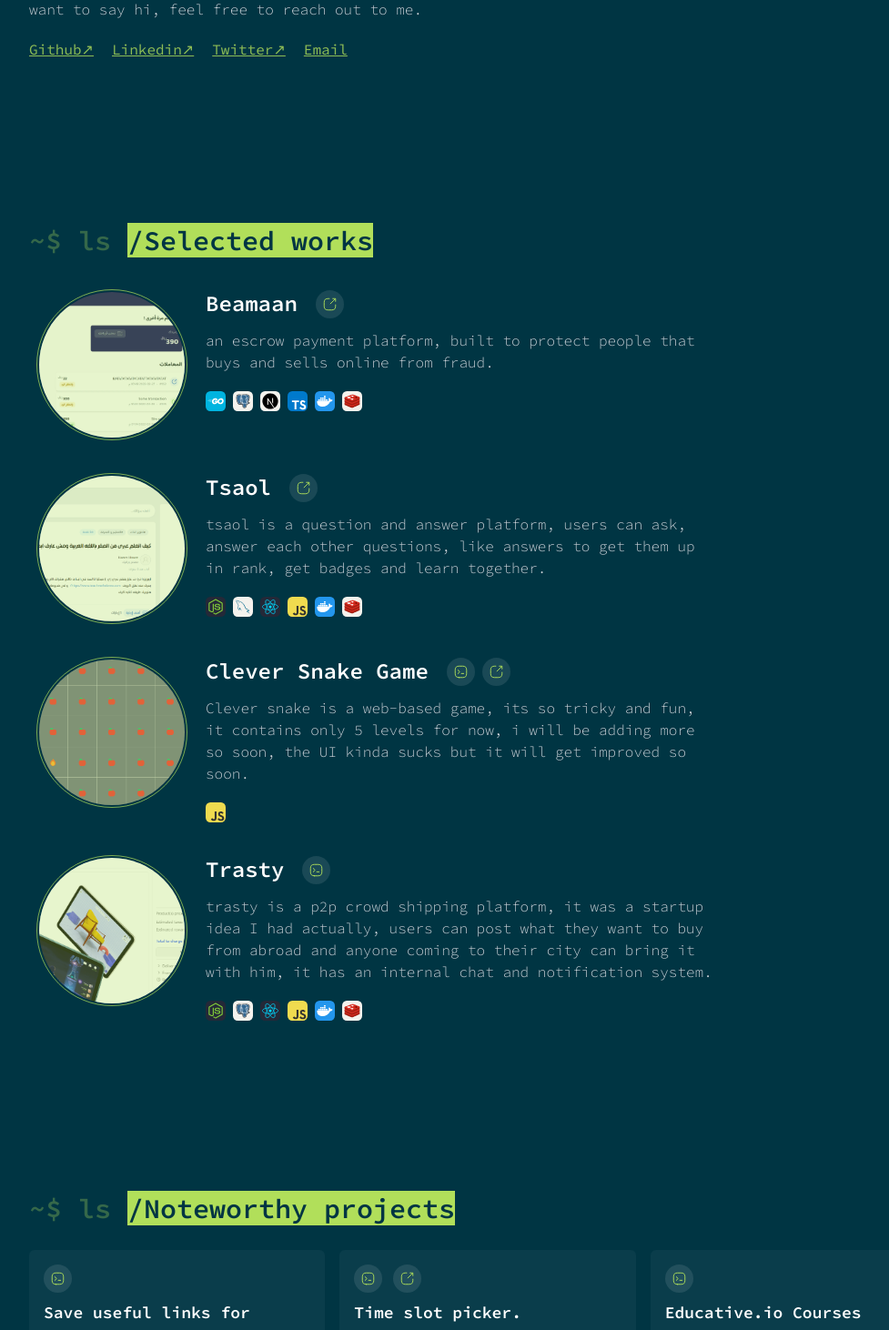
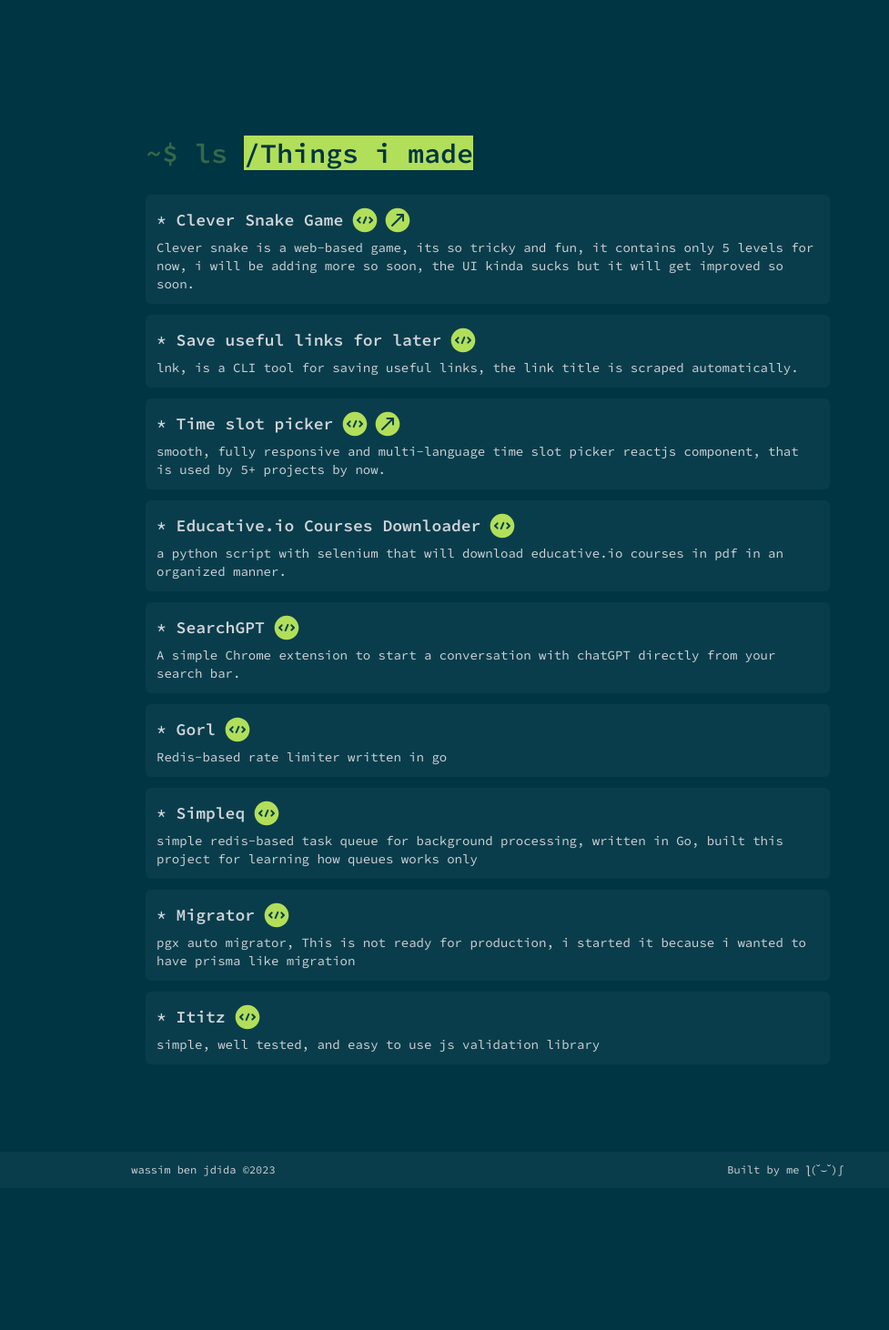
Before and after one commit to wassimbj/wassimbj.github.io, a Next.js app: page / in a window 1280 px wide. Shown: the part 480-1942 px from the top of the page at 91% size, without its empty margins (104-1081 px from the left). After the commit the page ends 1786 px from the top, so only its background shows below. Built offline with nearby package versions, Linux system fonts and the light colour scheme.

Commit message:
update works

```diff
--- /dev/null
+++ b/components/CodeIcon.tsx
@@ -0,0 +1,18 @@
+import React from "react";
+
+export default function CodeIcon() {
+  return (
+    <svg
+      xmlns="http://www.w3.org/2000/svg"
+      width="32"
+      height="32"
+      viewBox="0 0 24 24"
+      fill="none"
+    >
+      <path
+        d="M12 2C6.48 2 2 6.48 2 12s4.48 10 10 10 10-4.48 10-10S17.52 2 12 2ZM8.53 13.47c.29.29.29.77 0 1.06-.15.15-.34.22-.53.22s-.38-.07-.53-.22l-2-2a.754.754 0 0 1 0-1.06l2-2c.29-.29.77-.29 1.06 0 .29.29.29.77 0 1.06L7.06 12l1.47 1.47Zm5.16-3.51-2 4.67a.752.752 0 0 1-.98.39.745.745 0 0 1-.39-.99l2-4.67c.16-.38.6-.56.98-.39.38.17.55.61.39.99Zm4.84 2.57-2 2c-.15.15-.34.22-.53.22s-.38-.07-.53-.22a.754.754 0 0 1 0-1.06L16.94 12l-1.47-1.47a.754.754 0 0 1 0-1.06c.29-.29.77-.29 1.06 0l2 2c.29.29.29.77 0 1.06Z"
+        className="fill-lightGreen"
+      ></path>
+    </svg>
+  );
+}
--- /dev/null
+++ b/components/LinkIcon.tsx
@@ -0,0 +1,18 @@
+import React from "react";
+
+export default function LinkIcon() {
+  return (
+    <svg
+      xmlns="http://www.w3.org/2000/svg"
+      width="32"
+      height="32"
+      viewBox="0 0 24 24"
+      fill="none"
+    >
+      <path
+        className="fill-lightGreen"
+        d="M12 2C6.48 2 2 6.48 2 12s4.48 10 10 10 10-4.48 10-10S17.52 2 12 2zm5.25 10.33c0 .41-.34.75-.75.75s-.75-.34-.75-.75V9.31l-7.72 7.72c-.15.15-.34.22-.53.22s-.38-.07-.53-.22a.754.754 0 010-1.06l7.72-7.72h-3.02c-.41 0-.75-.34-.75-.75s.34-.75.75-.75h4.83c.41 0 .75.34.75.75v4.83z"
+      ></path>
+    </svg>
+  );
+}
--- /dev/null
+++ b/components/WorkCard.tsx
@@ -0,0 +1,33 @@
+import React from "react";
+import CodeIcon from "./CodeIcon";
+import LinkIcon from "./LinkIcon";
+
+export default function WorkCard({
+  builtWith,
+  code,
+  demo,
+  description,
+  subtitle,
+  title,
+}: WorkProps) {
+  return (
+    <article className="bg-[#0a3d4b] rounded-md p-3">
+      <div className="flex items-center mb-1">
+        <span className="text-lg block mr-2 font-semibold">* {title}</span>
+        <div className="flex items-center space-x-1">
+          {code && (
+            <a href={code} className="hover:opacity-40 active:scale-95" target="_blank" rel="noreferrer">
+              <CodeIcon />
+            </a>
+          )}
+          {demo && (
+            <a href={demo} className="hover:opacity-40 active:scale-95" target="_blank" rel="noreferrer">
+              <LinkIcon />
+            </a>
+          )}
+        </div>
+      </div>
+      <p className="text-sm">{description}</p>
+    </article>
+  );
+}
--- /dev/null
+++ b/meta/works.json
@@ -0,0 +1,70 @@
+[
+  {
+    "title": "Clever Snake Game",
+    "description": "Clever snake is a web-based game, its so tricky and fun, it contains only 5 levels for now, i will be adding more so soon, the UI kinda sucks but it will get improved so soon.",
+    "subtitle": "Software Developer",
+    "image": "/cleversnake-img.png",
+    "demo": "https://clever-snake-game.vercel.app/",
+    "code": "https://github.com/wassimbj/cleverSnakeGame",
+    "builtWith": [{ "name": "Javascript", "img": "JavaScript.svg" }]
+  },
+  {
+    "title": "Save useful links for later",
+    "description": "lnk, is a CLI tool for saving useful links, the link title is scraped automatically.",
+    "demo": "",
+    "code": "https://github.com/wassimbj/lnk",
+    "builtWith": [{ "name": "Go", "img": "GoLang.svg" }]
+  },
+  {
+    "title": "Time slot picker",
+    "description": "smooth, fully responsive and multi-language time slot picker reactjs component, that is used by 5+ projects by now.",
+    "demo": "https://rc-slotpicker.netlify.app",
+    "code": "https://github.com/wassimbj/slotpicker",
+    "builtWith": [
+      { "name": "React.js", "img": "React-Dark.svg" },
+      { "name": "TypeScript", "img": "TypeScript.svg" }
+    ]
+  },
+  {
+    "title": "Educative.io Courses Downloader",
+    "description": "a python script with selenium that will download educative.io courses in pdf in an organized manner.",
+    "demo": "",
+    "code": "https://github.com/wassimbj/educative.io-pdf-downloader",
+    "builtWith": [{ "name": "Python", "img": "Python-Light.svg" }]
+  },
+  {
+    "title": "SearchGPT",
+    "description": "A simple Chrome extension to start a conversation with chatGPT directly from your search bar.",
+    "demo": "",
+    "code": "https://github.com/wassimbj/searchgpt",
+    "builtWith": [{ "name": "JavaScript", "img": "JavaScript.svg" }]
+  },
+  {
+    "title": "Gorl",
+    "description": "Redis-based rate limiter written in go",
+    "demo": "",
+    "code": "https://github.com/wassimbj/gorl",
+    "builtWith": [{ "name": "JavaScript", "img": "JavaScript.svg" }]
+  },
+  {
+    "title": "Simpleq",
+    "description": "simple redis-based task queue for background processing, written in Go, built this project for learning how queues works only",
+    "demo": "",
+    "code": "https://github.com/wassimbj/simpleq",
+    "builtWith": [{ "name": "JavaScript", "img": "JavaScript.svg" }]
+  },
+  {
+    "title": "Migrator",
+    "description": "pgx auto migrator, This is not ready for production, i started it because i wanted to have prisma like migration",
+    "demo": "",
+    "code": "https://github.com/wassimbj/migrator",
+    "builtWith": [{ "name": "JavaScript", "img": "JavaScript.svg" }]
+  },
+  {
+    "title": "Ititz",
+    "description": "simple, well tested, and easy to use js validation library",
+    "demo": "",
+    "code": "https://github.com/wassimbj/itiz",
+    "builtWith": [{ "name": "JavaScript", "img": "JavaScript.svg" }]
+  }
+]
--- a/pages/blog/[slug].tsx
+++ b/pages/blog/[slug].tsx
@@ -80,10 +80,10 @@ export default function Post({ post }: Props) {
       </div>
 
       <Link
-        href="/"
+        href="#"
         className="text-center block underline text-lightGreen/70 mt-5 py-2 text-sm hover:text-lightGreen"
       >
-        Home
+        Top
       </Link>
     </>
   );
--- a/pages/index.tsx
+++ b/pages/index.tsx
@@ -1,14 +1,11 @@
 /* eslint-disable react/no-unescaped-entities */
 import Head from "next/head";
+import Image from "next/image";
+import Footer from "../components/Footer";
 import Navbar from "../components/Navbar";
-import FeaturedProjectCard from "../components/FeaturedProjectCard";
-import NoteWorthyProjectCard from "../components/NoteWorthyProjectCard";
-import featuredProjects from "../meta/featured-projects.json";
-import noteWorthyProjects from "../meta/noteworthy-projects.json";
-import { CopyToClipboard } from "react-copy-to-clipboard";
-import Footer from "../components/Footer";
 import SocialMediaLinks from "../components/SocialMediaLinks";
-import Image from "next/image";
+import WorkCard from "../components/WorkCard";
+import works from "../meta/works.json";
 
 export default function Home() {
   const myEmail = "wassimbenjdida@gmail.com";
@@ -16,7 +13,10 @@ export default function Home() {
     <div>
       <Head>
         <title>Wassim Ben Jdida | Home</title>
-        <meta name="description" content="Generated by create next app" />
+        <meta
+          name="description"
+          content="Hey there, my name is wassim and i'm a software engineer. I'm interested in programming, cloud, games and business"
+        />
         <link rel="icon" href="/favicon.ico" />
       </Head>
 
@@ -24,16 +24,17 @@ export default function Home() {
       <Navbar />
       {/* ----- Nav ------ */}
 
-      <main className="mx-auto max-w-5xl px-2">
-        <section id="about" className="md:mt-20 mt-5">
+      <main className="mx-auto max-w-3xl px-2">
+        {/* ----- About ------ */}
+        <section id="about" className="md:mt-10 mt-5">
           <div className="flex items-center flex-wrap">
             <Image
               src="/me.png"
               title="That's me :D"
               width={170}
               height={170}
-              className="object-cover rounded-sm mr-3 block"
-              alt="ME :)"
+              className="object-cover mr-3 block"
+              alt="My pic"
             />
             <div>
               <h1 className="text-lightGreen lg:text-5xl md:text-4xl text-3xl font-black">
@@ -44,15 +45,14 @@ export default function Home() {
               </span>
             </div>
           </div>
-          <p className="font-light bio max-w-2xl mt-7">
-            Hey, I'm wassim, I love building software that solves real world problems,
-            I also enjoy building helpful tools and simple fun games.
+          <p className="bio max-w-2xl mt-7">
+            Hey, I'm wassim, I love building software that solves real world
+            problems, I also enjoy building helpful tools and simple fun games.
             I'm currently working as a software engineer at{" "}
             <a href="https://misraj.sa/" rel="noreferrer" target="_blank">
               Misraj↗
             </a>
-            .I'm interested in indie-hacking, startups and entrepreneurship and
-            I'm always looking for new opportunities to learn and grow as a
+            .I'm always looking for new opportunities to learn and grow as a
             developer and as a person. If you have any cool ideas, projects in
             mind or just want to say hi, feel free to reach out to me.
           </p>
@@ -61,123 +61,33 @@ export default function Home() {
             <SocialMediaLinks myEmail={myEmail} />
           </div>
         </section>
-        <section id="work" className="mt-40">
-          <div className="block sm:text-3xl mb-5 text-xl font-semibold text-lightGreen py-2">
-            <span className="text-lightGreen opacity-30 ">~$ ls</span>{" "}
-            <span className="bg-lightGreen text-darkGreen">
-              /Selected works
-            </span>
+        {/* ----- About ------ */}
+
+        {/* ----- Works ------ */}
+        <section id="work" className="mt-32">
+          <div className="mb-5">
+            <div className="block sm:text-3xl text-xl font-semibold text-lightGreen py-2">
+              <span className="text-lightGreen opacity-30 ">~$ ls</span>{" "}
+              <span className="bg-lightGreen text-darkGreen">/Things i made</span>
+            </div>
           </div>
 
-          {/*  className="md:-mt-10 mt-0 cursor-grab" */}
-          <div role="main" className="space-y-5">
-            {featuredProjects.map((project, i) => (
-              <FeaturedProjectCard
-                title={project.title}
-                builtWith={project.builtWith}
-                code={project.code}
-                demo={project.demo}
-                description={project.description}
-                image={project.image}
-                subtitle={project.subtitle}
+          <div className="space-y-3">
+            {works.map((work, i) => (
+              <WorkCard
+                builtWith={work.builtWith}
+                code={work.code}
+                demo={work.demo}
+                description={work.description}
+                title={work.title}
+                subtitle={work.subtitle}
                 key={i}
-                // reverse={i % 2 != 0}
               />
             ))}
           </div>
         </section>
-
-        <section id="work" className="mt-40">
-          <div className="block sm:text-3xl mb-5 text-xl font-semibold text-lightGreen py-2">
-            <span className="text-lightGreen opacity-30">~$ ls </span>{" "}
-            <span className="bg-lightGreen text-darkGreen">
-              /Noteworthy projects
-            </span>
-          </div>
-
-          {/*  className="md:-mt-10 mt-0 cursor-grab" */}
-          <div role="main" className="space-y-5">
-            <div className="grid gap-4 md:grid-cols-3 sm:grid-cols-2 grid-cols-1">
-              {noteWorthyProjects.map((project, i) => (
-                <NoteWorthyProjectCard
-                  key={i}
-                  builtWith={project.builtWith}
-                  code={project.code}
-                  demo={project.demo}
-                  description={project.description}
-                  title={project.title}
-                />
-              ))}
-            </div>
-          </div>
-        </section>
-
-        {/* <section id="contact" className="mt-40 pb-10">
-          <div className="block sm:text-3xl mb-5 text-xl font-semibold text-lightGreen py-2">
-            <span className="text-lightGreen opacity-30">~$ cat </span>{" "}
-            <span className="bg-lightGreen text-darkGreen">/Contact.me</span>
-          </div>
-          <p className="max-w-lg font-light">
-            My inbox is always open. Whether you have a question or just want to
-            say hi, I’ll try my best to get back to you.
-          </p>
-          <div className="grid md:grid-cols-2 grid-cols-1 gap-10 mt-10">
-            <a
-              rel="noreferrer"
-              target="_blank"
-              href="https://github.com/wassimbj"
-              className="block hover:opacity-75 transition-opacity"
-            >
-              <div>
-                <span className="inline-block text-lightGreen font-semibold text-xl border-b border-lightGreen">
-                  Github
-                </span>
-                <p className="text-white">I&apos;m an &quot;early-bird&quot;</p>
-              </div>
-            </a>
-            <a
-              rel="noreferrer"
-              target="_blank"
-              href="https://twitter.com/bjwassim"
-              className="block hover:opacity-75 transition-opacity"
-            >
-              <div>
-                <span className="inline-block text-lightGreen font-semibold text-xl border-b border-lightGreen">
-                  Twitter
-                </span>
-                <p className="text-white"> Follow me </p>
-              </div>
-            </a>
-            <a
-              rel="noreferrer"
-              target="_blank"
-              href="https://linkedin.com/in/wassimbenjdida"
-              className="block hover:opacity-75 transition-opacity"
-            >
-              <div>
-                <span className="inline-block text-lightGreen font-semibold text-xl border-b border-lightGreen">
-                  Linkedin
-                </span>
-                <p className="text-white"> Let&apos;s connect! </p>
-              </div>
-            </a>
-            <CopyToClipboard text={myEmail} onCopy={() => alert("Copied 😁✅")}>
-              <div
-                title="Click to copy"
-                className="block hover:opacity-75 cursor-pointer transition-opacity"
-              >
-                <div>
-                  <span className="inline-block text-lightGreen font-semibold text-xl border-b border-lightGreen">
-                    Email
-                  </span>
-                  <p className="text-white"> {myEmail} </p>
-                </div>
-              </div>
-            </CopyToClipboard>
-          </div>
-        </section> */}
+        {/* ----- Works ------ */}
       </main>
-
       <Footer />
     </div>
   );
```
Also changed, not shown: types.ts (added, +9 -0 lines), 1 other file (tests, documents, lock files or other folders).
